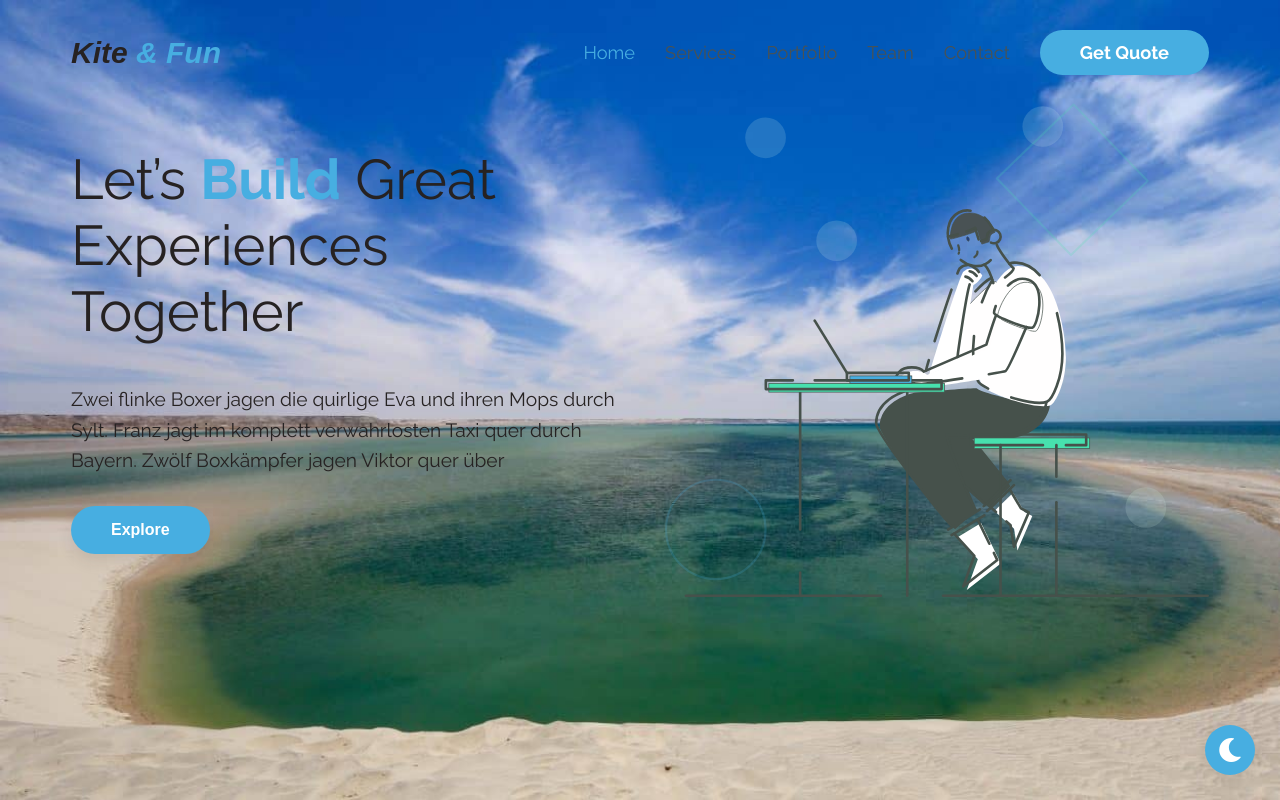
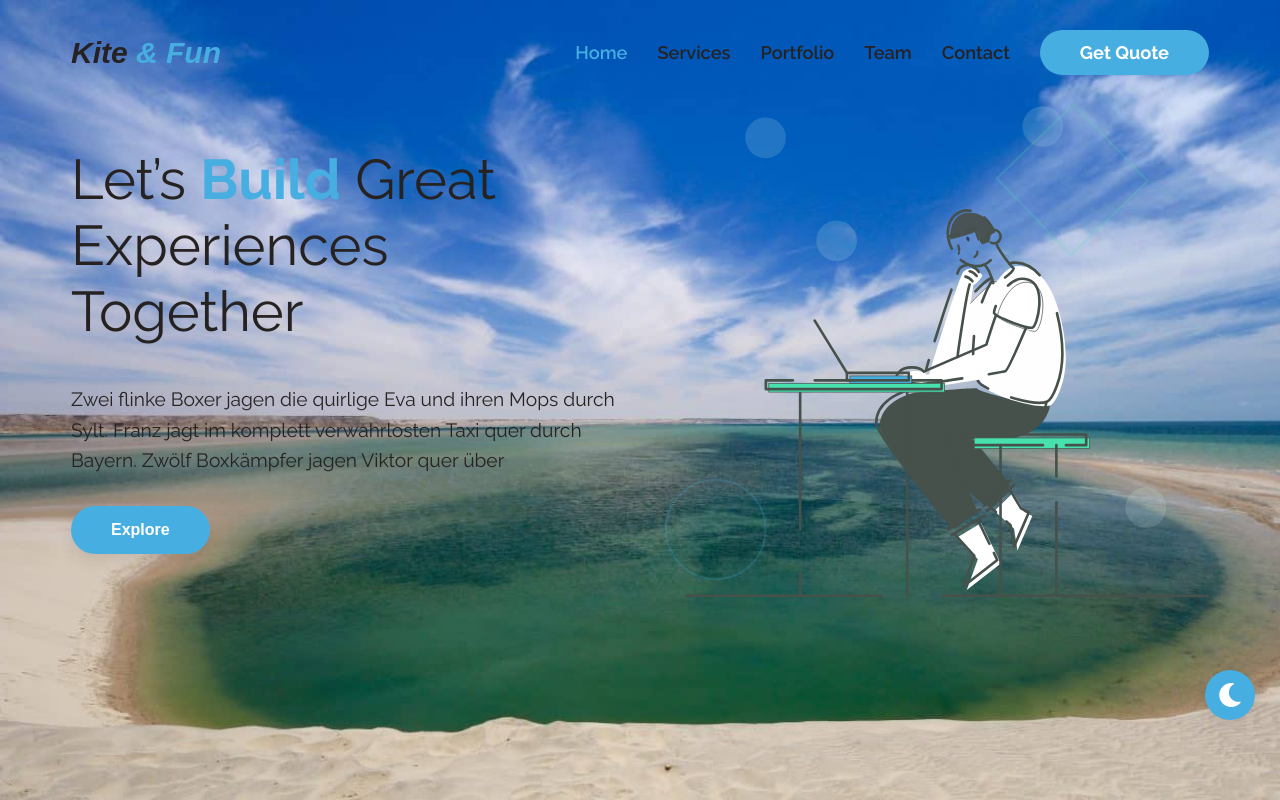
Before and after one commit to ismailchbiki/kite-and-fun, a React (Create React App) app: page / in a window 1280 px wide. Shown: the top 800 px of the page. Built offline with nearby package versions, Linux system fonts and the light colour scheme.

Commit message:
bottom buttons positioning

```diff
--- a/src/Components/Buttons/Index.scss
+++ b/src/Components/Buttons/Index.scss
@@ -2,7 +2,7 @@
 
 .option-buttons {
   position: fixed;
-  bottom: 25px;
+  bottom: 10%;
   right: 25px;
   z-index: 1000;
 
--- a/src/Components/Footer/Index.scss
+++ b/src/Components/Footer/Index.scss
@@ -3,7 +3,7 @@
 .main-footer {
   background-color: #1c1d30;
   padding-top: 150px;
-  padding-bottom: 50px;
+  padding-bottom: 30px;
   position: relative;
   min-height: 400px;
 
--- a/src/Components/Header/Index.scss
+++ b/src/Components/Header/Index.scss
@@ -2,7 +2,6 @@
 @import "./../../Sass/mixins";
 
 .main-header {
-  // background-color: $background-color;
   background-image: url("../../assets/Images/banner-1920-1000.jpg");
   position: relative;
   height: 100vh;
--- a/src/Components/Navbar/List/List.scss
+++ b/src/Components/Navbar/List/List.scss
@@ -71,7 +71,8 @@
     .navbar-link {
       @include reset-link;
       font-size: 1.14rem;
-      color: $fourth-color;
+      font-weight: 600;
+      color: $third-color;
       transition: color 0.3s linear;
 
       &.active,
```
